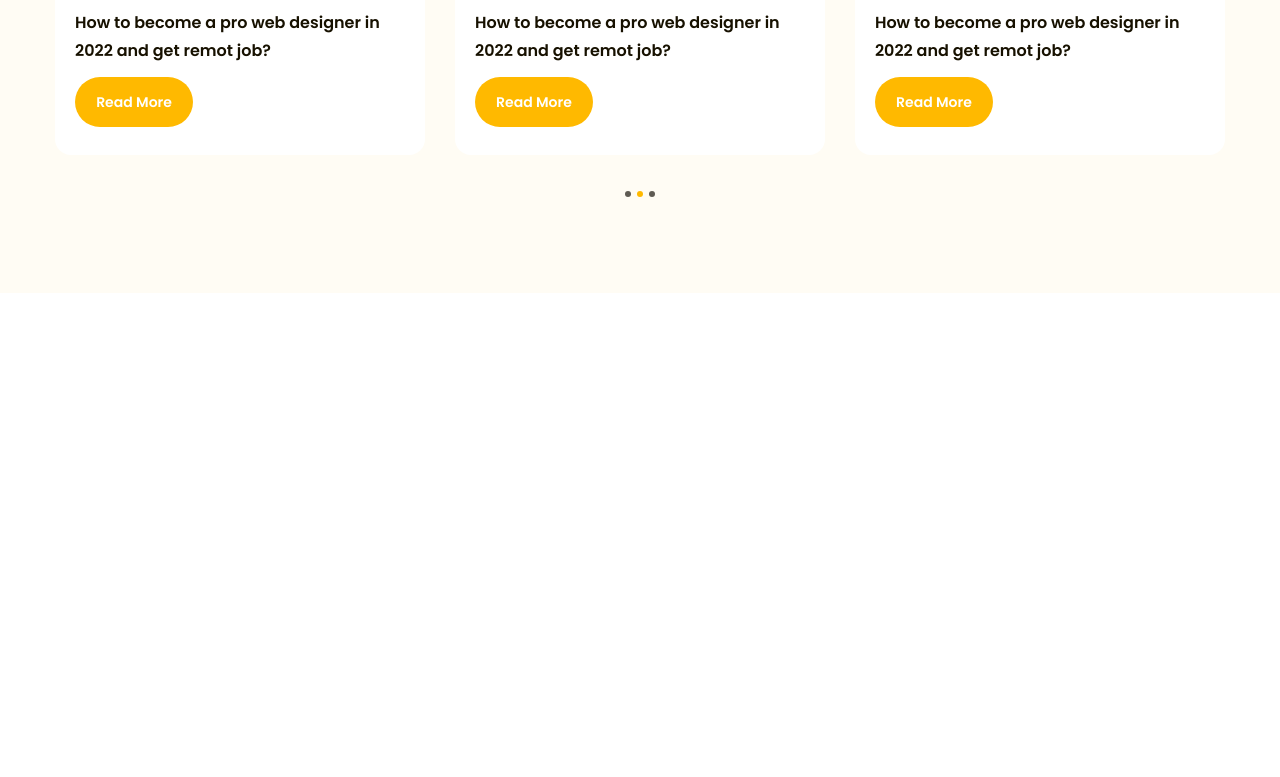
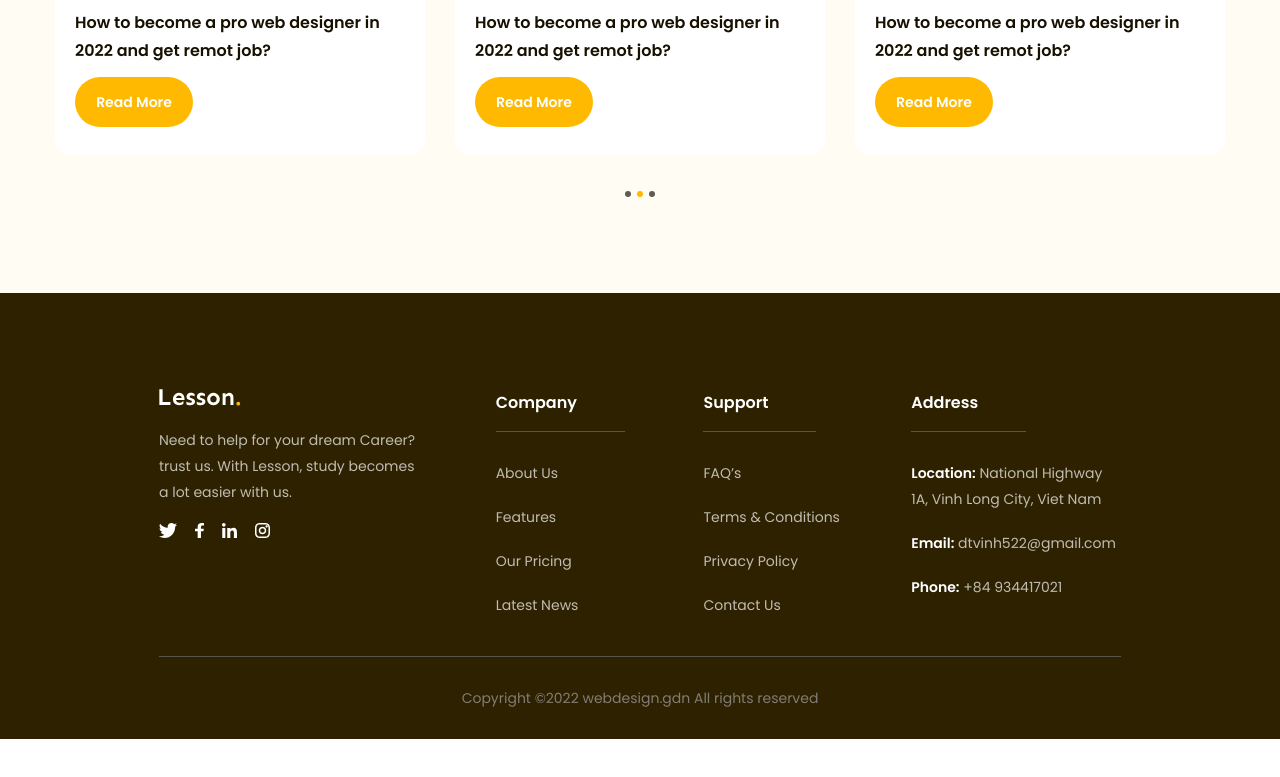
Before and after one commit to thanhvinh522/Figma-To-HTML-YTB, a plain HTML site: page index.html in a window 1280 px wide. Shown: the part 4268-5045 px from the top of the page. After the commit the page ends 5007 px from the top, so only its background shows below. Drawn offline with Linux system fonts and the light colour scheme.

Commit message:
p14 code phần footer - kết thúc dự án

```diff
--- a/assets/css/style.css
+++ b/assets/css/style.css
@@ -717,3 +717,79 @@ a {
   background: var(--primary-color);
   cursor: default;
 }
+
+/* ===============footer================ */
+.footer {
+  background: #2e2100;
+  padding: 96px 135px 0;
+}
+
+.footer .row {
+  display: flex;
+  padding-bottom: 38px;
+  border-bottom: 1px solid #59554b;
+}
+
+.footer .row .column {
+  width: 21.6%;
+}
+
+.footer .row .column:first-child {
+  width: 35%;
+}
+
+.footer .desc {
+  max-width: 267px;
+  margin-top: 18px;
+  color: #bfbcb2;
+  font-size: 1.4rem;
+  line-height: 186%; /* 185.714% */
+}
+
+.footer .socials {
+  display: flex;
+  margin-top: 18px;
+  gap: 18px;
+}
+
+.footer .title {
+  border-bottom: 1px solid #59554b;
+  padding-bottom: 14px;
+  padding-right: 48px;
+  display: inline-block;
+  color: #fff;
+  font-size: 1.6rem;
+  font-weight: 600;
+  line-height: 175%; /* 175% */
+}
+
+.footer .list {
+  margin-top: 28px;
+}
+
+.footer .list a {
+  display: inline-block;
+  margin-bottom: 18px;
+  color: #bfbcb2;
+  font-size: 1.4rem;
+  line-height: 186%; /* 185.714% */
+}
+
+.footer .list li:last-child a {
+  margin-bottom: 0;
+}
+
+.footer .list strong {
+  color: #fff;
+  font-size: 1.4rem;
+  font-weight: 600;
+  line-height: 186%; /* 185.714% */
+}
+
+.footer .copyright {
+  padding: 28px 0;
+  color: #807d74;
+  text-align: center;
+  font-size: 1.4rem;
+  line-height: 186%; /* 185.714% */
+}
--- a/index.html
+++ b/index.html
@@ -18,7 +18,7 @@
     <link rel="stylesheet" href="./assets/css/style.css" />
     <title>Figma to HTML</title>
   </head>
-  <body style="height: 10000px">
+  <body>
     <!-- header -->
     <header class="header fixed">
       <div class="main-content">
@@ -688,5 +688,113 @@
         </div>
       </div>
     </main>
+
+    <!-- footer -->
+    <footer class="footer">
+      <div class="main-content">
+        <!-- khối row -->
+        <div class="row">
+          <!-- column 1 -->
+          <div class="column">
+            <img src="./assets/img/logo-white.svg" alt="Lesson." class="logo" />
+            <p class="desc">
+              Need to help for your dream Career? trust us. With Lesson, study
+              becomes a lot easier with us.
+            </p>
+            <div class="socials">
+              <a href="#!">
+                <img
+                  src="./assets/icon/twitter.svg"
+                  alt="Logo twitter"
+                  class="icon"
+                />
+              </a>
+              <a href="#!">
+                <img
+                  src="./assets/icon/facebook.svg"
+                  alt="Logo facebook"
+                  class="icon"
+                />
+              </a>
+              <a href="#!">
+                <img
+                  src="./assets/icon/linkedin.svg"
+                  alt="Logo linkedin"
+                  class="icon"
+                />
+              </a>
+              <a href="#!">
+                <img
+                  src="./assets/icon/instagram.svg"
+                  alt="Logo instagram"
+                  class="icon"
+                />
+              </a>
+            </div>
+          </div>
+
+          <!-- column 2 -->
+          <div class="column">
+            <h3 class="title">Company</h3>
+            <ul class="list">
+              <li>
+                <a href="#!">About Us</a>
+              </li>
+              <li>
+                <a href="#!">Features</a>
+              </li>
+              <li>
+                <a href="#!">Our Pricing</a>
+              </li>
+              <li>
+                <a href="#!">Latest News</a>
+              </li>
+            </ul>
+          </div>
+
+          <!-- column 3 -->
+          <div class="column">
+            <h3 class="title">Support</h3>
+            <ul class="list">
+              <li>
+                <a href="#!">FAQ’s</a>
+              </li>
+              <li>
+                <a href="#!">Terms & Conditions</a>
+              </li>
+              <li>
+                <a href="#!">Privacy Policy</a>
+              </li>
+              <li>
+                <a href="#!">Contact Us</a>
+              </li>
+            </ul>
+          </div>
+
+          <!-- column 4 -->
+          <div class="column">
+            <h3 class="title">Address</h3>
+            <ul class="list">
+              <li>
+                <a href="#!"
+                  ><strong>Location:</strong> National Highway 1A, Vinh Long
+                  City, Viet Nam</a
+                >
+              </li>
+              <li>
+                <a href="#!"><strong>Email:</strong> dtvinh522@gmail.com</a>
+              </li>
+              <li>
+                <a href="#!"><strong>Phone:</strong> +84 934417021</a>
+              </li>
+            </ul>
+          </div>
+        </div>
+
+        <div class="copyright">
+          <p>Copyright ©2022 webdesign.gdn All rights reserved</p>
+        </div>
+      </div>
+    </footer>
   </body>
 </html>
```
Also changed, not shown: assets/icon/facebook.svg (added), assets/icon/instagram.svg (added), assets/icon/linkedin.svg (added), assets/icon/twitter.svg (added), assets/img/logo-white.svg (added).
